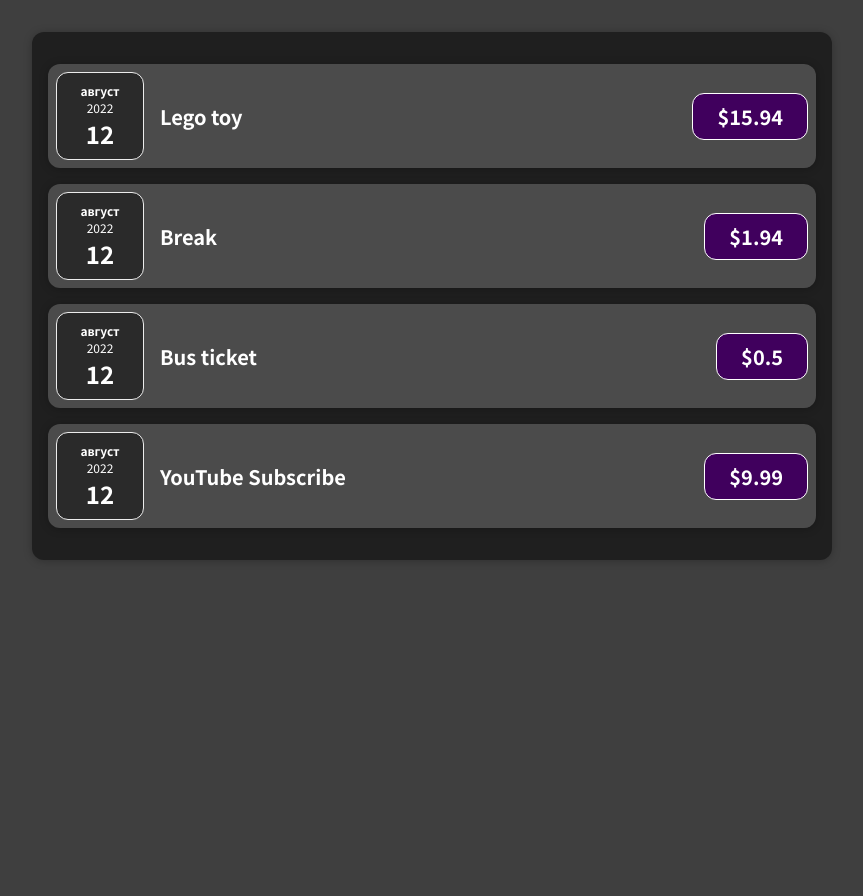
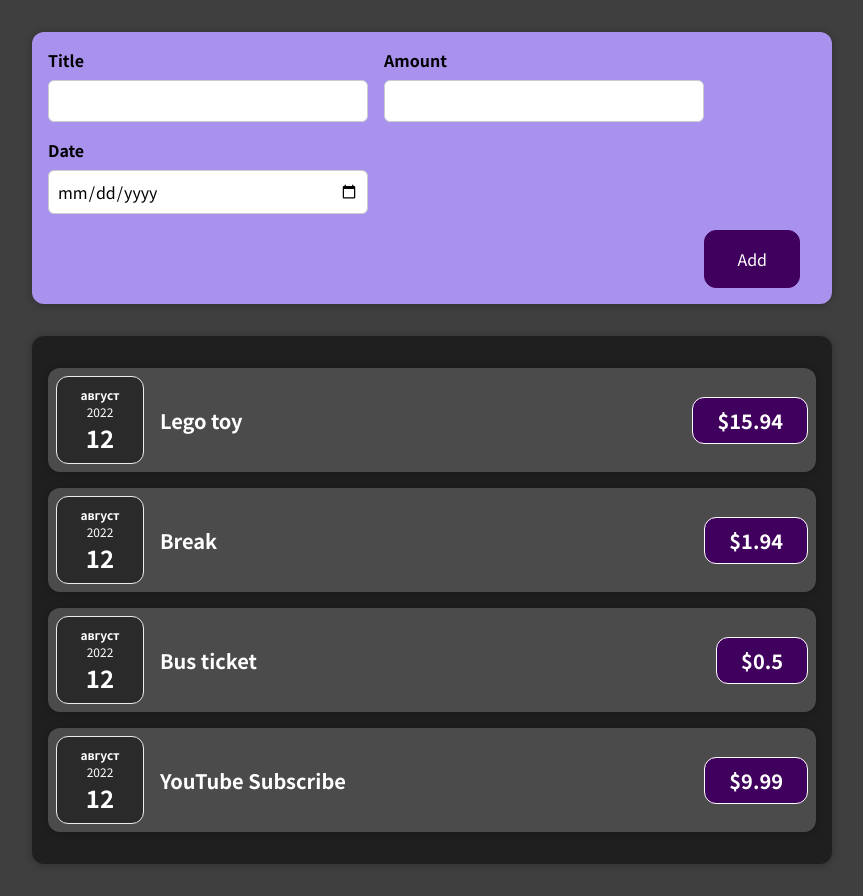
Before and after one commit to 312-s/finance, a React (Create React App) app: page / in a window 1280 px wide. Shown: the whole page, without its empty margins (208-1071 px from the left). Before the commit the page ends 800 px from the top, so only its background shows below. Built offline with nearby package versions, Linux system fonts and the light colour scheme.

Commit message:
Make form creator expenses and send it to root component

```diff
--- a/src/App.js
+++ b/src/App.js
@@ -1,4 +1,5 @@
 import Expenses from "./components/Expense/Expenses";
+import ExpenseCreator from "./components/ExpenseCreator/ExpenseCreator";
 
 function App() {
     const expenses = [
@@ -24,8 +25,14 @@
         }
     ]
 
+    function addNewExpense(expense) {
+        expenses.push(expense);
+        console.log(expenses);
+    }
+
     return (
         <header className="App-header">
+            <ExpenseCreator addNewExpense={addNewExpense} />
             <Expenses expenses={expenses} />
         </header>
     );
--- /dev/null
+++ b/src/components/ExpenseCreator/ExpenseCreator.css
@@ -0,0 +1,38 @@
+.expense-creator {
+    background-color: #a892ee;
+    padding: 1rem;
+    margin: 2rem auto;
+    width: 50rem;
+    max-width: 95%;
+    border-radius: 12px;
+    text-align: center;
+    box-shadow: 0 1px 8px rgba(0, 0, 0, 0.25);
+}
+
+.expense-creator button {
+    font: inherit;
+    cursor: pointer;
+    padding: 1rem 2rem;
+    border: 1px solid #40005d;
+    background-color: #40005d;
+    color: white;
+    border-radius: 12px;
+    margin-right: 1rem;
+}
+
+.expense-creator button:hover,
+.expense-creator button:active {
+    background-color: #510674;
+    border-color: #510674;
+}
+
+.expense-creator button.alternative {
+    color: #220131;
+    border-color: transparent;
+    background-color: transparent;
+}
+
+.expense-creator button.alternative:hover,
+.expense-creator button.alternative:active {
+    background-color: #ddb3f8;
+}
--- /dev/null
+++ b/src/components/ExpenseCreator/ExpenseCreator.js
@@ -0,0 +1,9 @@
+import React from "react";
+import './ExpenseCreator.css';
+import ExpenseForm from "./ExpenseForm";
+
+export default function ExpenseCreator(props) {
+    return <div className="expense-creator">
+        <ExpenseForm addNewExpense={props.addNewExpense} />
+    </div>
+}
--- /dev/null
+++ b/src/components/ExpenseCreator/ExpenseForm.css
@@ -0,0 +1,26 @@
+.expense-form__controls {
+    display: flex;
+    flex-wrap: wrap;
+    gap: 1rem;
+    margin-bottom: 1rem;
+    text-align: left;
+}
+
+.expense-form__control label {
+    font-weight: bold;
+    margin-bottom: 0.5rem;
+    display: block;
+}
+
+.expense-form__control input {
+    font: inherit;
+    padding: 0.5rem;
+    border-radius: 6px;
+    border: 1px solid #ccc;
+    width: 20rem;
+    max-width: 100%;
+}
+
+.expense-form__actions {
+    text-align: right;
+}
--- /dev/null
+++ b/src/components/ExpenseCreator/ExpenseForm.js
@@ -0,0 +1,33 @@
+import React from "react";
+
+import "./ExpenseForm.css"
+
+export default function ExpenseForm(props) {
+    function getFormExpense(event) {
+        event.preventDefault();
+
+        const fieldsData = Object.fromEntries(new FormData(event.target).entries());
+
+        props.addNewExpense(fieldsData);
+    }
+
+    return <div><form onSubmit={getFormExpense}>
+        <div className="expense-form__controls">
+            <div className="expense-form__control">
+                <label>Title</label>
+                <input required type="text" name='title'/>
+            </div>
+            <div className="expense-form__control">
+                <label>Amount</label>
+                <input required type="number" name="amount" min="0.01" step="0.01"/>
+            </div>
+            <div className="expense-form__control">
+                <label>Date</label>
+                <input required type="date" name="date" min="2020-01-01" max="2023-01-01"/>
+            </div>
+        </div>
+        <div className="expense-form__actions">
+            <button type="submit">Add</button>
+        </div>
+    </form></div>
+}
```
